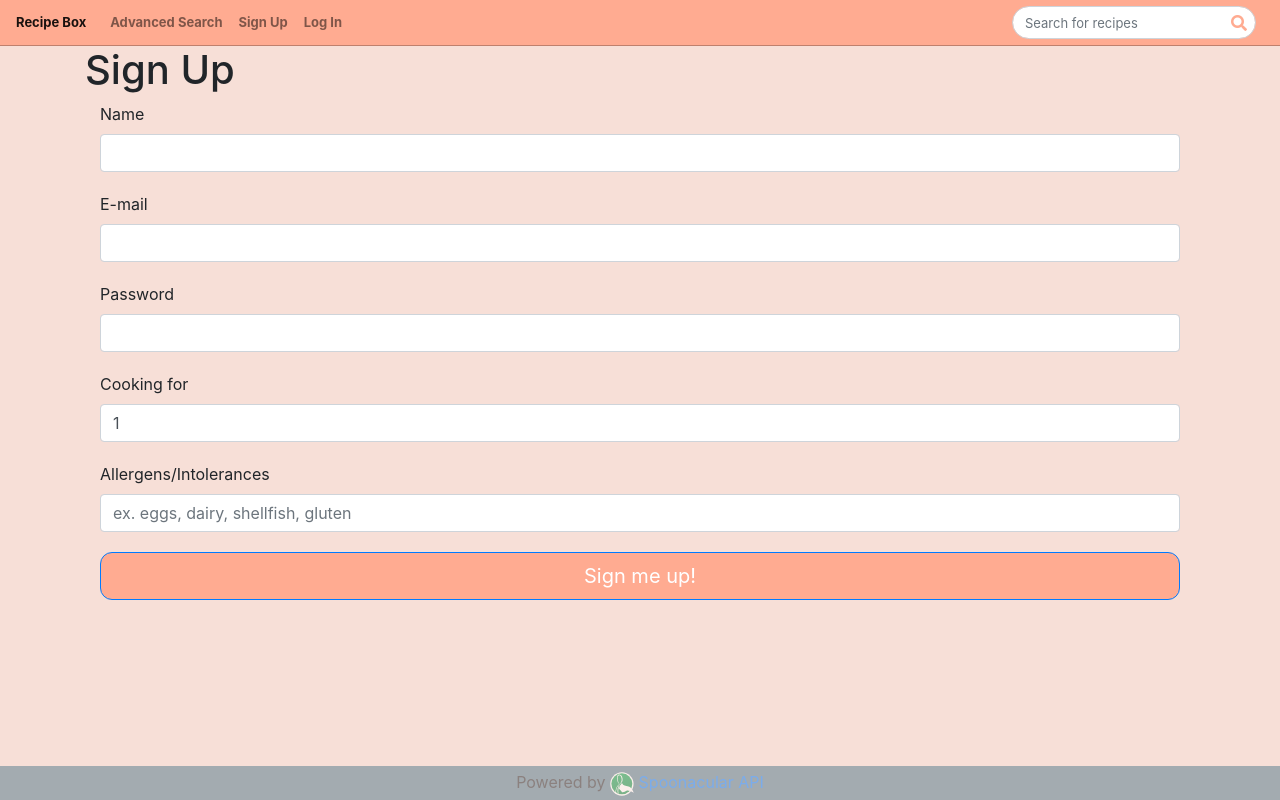
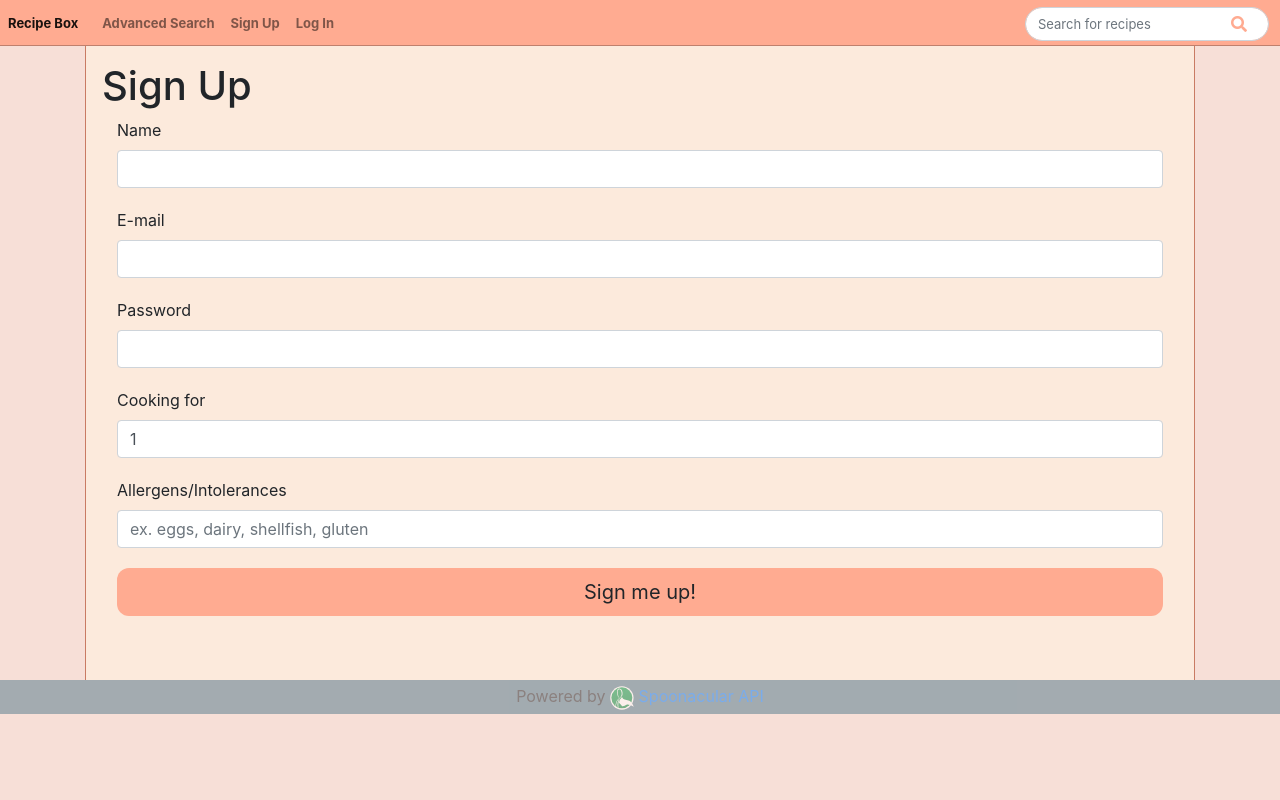
Before and after one commit to lydngai/capstone_I, a Flask app: page /user/signup in a window 1280 px wide. Run offline with Flask 2, Linux system fonts and the light colour scheme; some libraries are stand-ins or nearby versions.

Commit message:
styling updates

```diff
--- a/static/styles.css
+++ b/static/styles.css
@@ -26,6 +26,11 @@ body {
   cursor: pointer;
 }
 
+.btn:active {
+  background-color: var(--s-dark);
+  color: white;
+}
+
 /* input:focus {
   border-color: var(--s-dark);
 } */
@@ -44,7 +49,6 @@ footer {
   right: 0;
   bottom: 0;
   left: 0;
-  position: fixed;
   background-color: var(--p-dark);
   opacity: 0.5;
 }
@@ -71,7 +75,7 @@ footer {
   background-color: var(--secondary);
   height: 46px;
   border-bottom: 1px solid rgba(0, 0, 0, 0.25);
-
+  padding: 8px 3px 5px 8px;
   position: relative;
   z-index: 9999;
 }
@@ -99,6 +103,11 @@ ul.nav.navbar-nav {
 ul.nav.navbar-nav li {
   margin: 0 0.5rem;
   display: flex;
+}
+
+.nav-link:hover {
+  background-color: var(--p-light);
+  color: var(--p-dark);
 }
 
 #search.form-control {
@@ -136,6 +145,7 @@ ul.nav.navbar-nav li {
   border-left: 1px solid var(--s-dark);
   border-right: 1px solid var(--s-dark);
   height: 100%;
+  padding-bottom: 4rem;
 }
 
 /* ===================== User profile */
--- a/templates/base.html
+++ b/templates/base.html
@@ -90,7 +90,7 @@
       <div class="alert alert-{{ category }}">{{ message }}</div>
       {% endfor %} {% block content %} {% endblock %}
     </div>
-    <footer class="mt-3">
+    <footer>
       <div class="text-center py-1">
         Powered by
         <a href="https://spoonacular.com/food-api">
--- a/templates/home-anon.html
+++ b/templates/home-anon.html
@@ -3,6 +3,6 @@
   <h1>Meal Planner</h1>
   <h4>New here?</h4>
   <p>Sign up now to start streamlining your meal planning and grocery trips!</p>
-  <a href="/user/signup" class="btn btn-primary">Sign up</a>
+  <a href="/user/signup" class="btn ">Sign up</a>
 </div>
 {% endblock %}
--- a/templates/user/signup.html
+++ b/templates/user/signup.html
@@ -1,4 +1,5 @@
 {% extends 'base.html' %} {% block content %}
+<div class="content">
   <h1>Sign Up</h1>
   <div class="container">
     <form method="POST">
@@ -22,7 +23,8 @@
       <!--  -->
       {% endfor %}
 
-    <button class="btn btn-primary btn-lg btn-block mt-2">Sign me up!</button>
+      <button class="btn btn-lg btn-block mt-2">Sign me up!</button>
     </form>
   </div>
+</div>
 {% endblock %}
```
Lines whose indentation alone changed are shown as unchanged.
